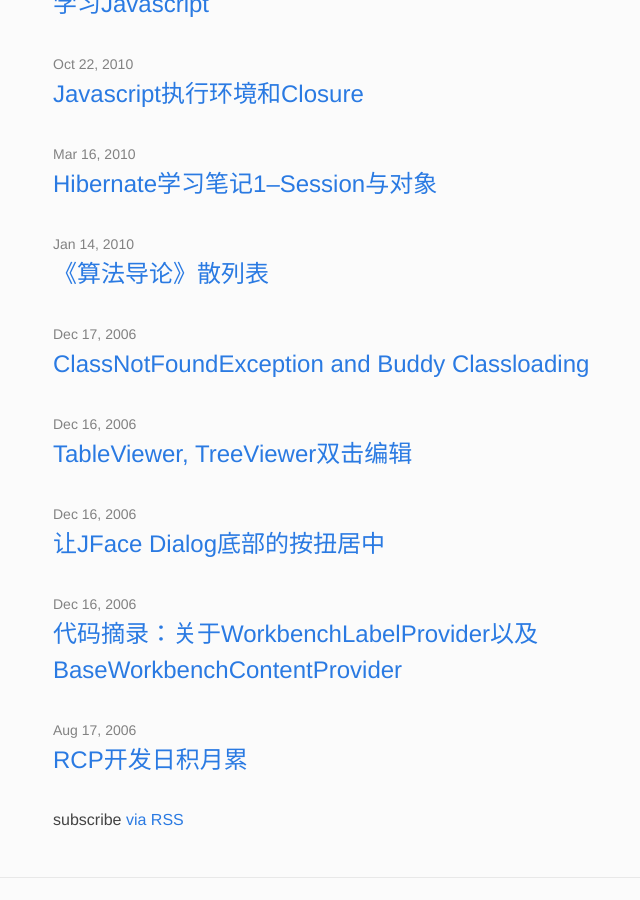
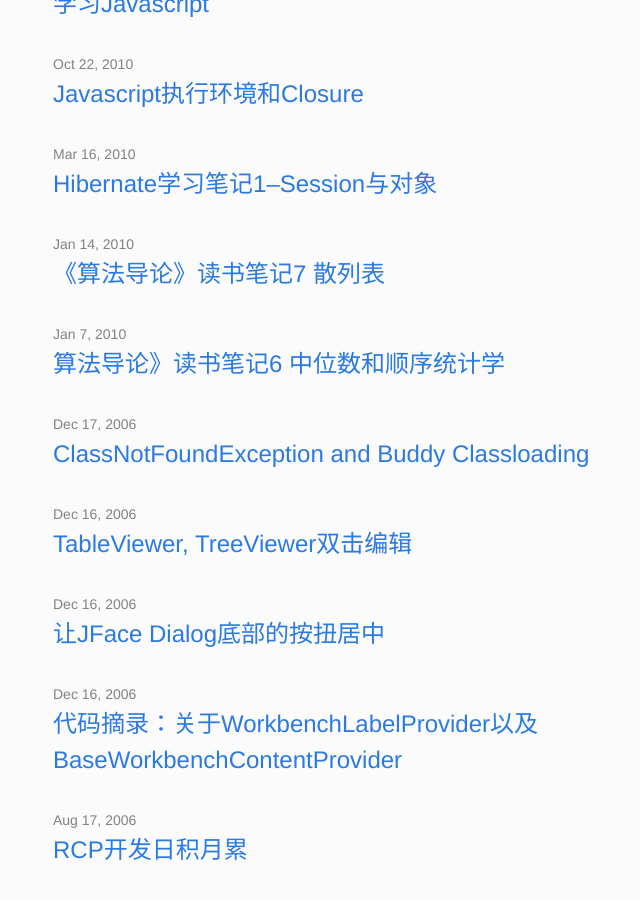
Before and after one commit to bencode/bencode.github.io, a Jekyll site: the page built from index.html, in a window 1280 px wide and 900 px high, scrolled down 1705 px. Shown: the whole window, without its empty margins (217-857 px from the left). Built offline with Jekyll 4.4.1, drawn with Linux system fonts in a browser that asks for light colours; some of the changed lines change nothing that is shown.

Commit message:
Add: add min

````diff
--- /dev/null
+++ b/_posts/reading/algo/2010-01-07-min.md
@@ -0,0 +1,208 @@
+---
+layout: post
+title: 算法导论》读书笔记6 中位数和顺序统计学
+categories: algorithms
+---
+
+
+这一章《中位数和顺序统计学》很短，也是本书第二部分的最后一章
+
+写几段代码吧。
+
+求数组最小值
+
+```java
+int minimum(int[] a) {
+    int min = a[0];
+    for (int i = 1; i < a.length; i++) {
+        if (min > a[i]) {
+            min = a[i];
+        }
+    }
+    return min;
+}
+```
+
+这个不用写测试，就当没写过。 这个方法需要做 n-1 次比较
+
+同时找出最大值，最小值
+
+如果用上面的方法，那么这个问题使用 2(n-1) 次比较肯定能解决。 当然可以更少一些。
+
+```java
+int[] minAndMax(int[] a) {
+    int i = 1;
+    int min = a[0];
+    int max = a[0];
+
+    if ((a.length & 1) == 0) { // 偶数
+        i = 2;
+        max = a[1];
+    }
+
+    if (min > max) {
+        // swap
+        int t = min;
+        min = max;
+        max = t;
+    }
+    // 下面从 i 开始，直到结束，共有偶数个数, 每次处理两个
+    for (; i < a.length; i += 2) {
+        int m = a[i];
+        int n = a[i + 1];
+        if (m > n) {
+            // swap
+            int t = m;
+            m = n;
+            n = t;
+        }
+        // now m <= n
+
+        if (min > m) {
+            min = m;
+        }
+        if (max < n) {
+            max = n;
+        }
+    }
+
+    int[] b = { min, max };
+    return b;
+}
+```
+
+
+现在 每次循环 进行3 次比较， 共进行 3((n - 1) / 2) 次比较, 加上循环前的一次比较，共进行 3(n / 2) 次比较
+
+选择第 i 小的数
+
+我们可以进行一次排序，然后再输出第 i 小的数， 但这样复杂度会和排序一样
+
+可以有更好的方法：
+
+```java
+int randSelect(int[] ary, int left, int right, int index) { // 从[left, right] 中找出第 index 小的数
+    if (left > right || index > right - left) {
+        throw new IllegalArgumentException();
+    }
+
+    if (left == right) {
+        return ary[left]; // 此时 index == 0
+    }
+
+    int mid = partition(ary, left, right);  // 对数组进行一次划分，[left, mid - 1] [mid] [mid + 1, right]
+    int len = mid - left;
+    if (index == len) {  // 刚好
+        return ary[mid];
+    } else if (index < len) {  // 要找的数在左区间
+        return randSelect(ary, left, mid - 1, index);
+    } else {  // 要找的数在右区间， 当然此时要找第 index - len - 1小的数，因为要扣除左区间以及mid
+        return randSelect(ary, mid + 1, right, index - len - 1);
+    }
+}
+```
+
+其中 partition 在快速排序中遇到过
+
+```java
+int partition(int[] a, int low, int high) {
+    int x = a[low];
+    int m = low;
+    for (int i = low + 1; i <= high; i++) {
+        if (a[i] < x) {
+            swap(a, ++m, i);
+        }
+    }
+    swap(a, low, m);
+
+    return m;
+}
+
+void swap(int[] a, int i, int j) {
+    int t = a[i];
+    a[i] = a[j];
+    a[j] = t;
+}
+```
+
+不忙， 写个测试先。
+
+```java
+@Test
+public void testRandSelect() {
+    Random rand = new Random();
+
+    for (int i = 0; i < 100; i++) {
+        int[] a = genRandAry(i + 1);
+        int[] b = Arrays.copyOf(a, a.length); // 因为 randSelect会对数组a进行重排，所以先copy一份
+
+        int k = rand.nextInt(a.length);  // 我们要从a中选出第 k 小的数
+        int m = randSelect(a, 0, a.length - 1, k);
+        Arrays.sort(b); // 再对b进行排序
+        assertEquals(b[k], m);  // 此时 m 就应该和 b[k] 一样
+    }
+}
+```
+
+可以看到，运行是通过的：）
+
+下面我们看分析其复杂度。
+
+ 首先重构 randSelect 将其修改为求比较次数
+
+
+```java
+int randSelect2(int[] ary, int left, int right, int index) {
+    if (left > right || index > right - left) {
+        throw new IllegalArgumentException();
+    }
+
+    if (left == right) {
+        return 0; // modified
+        //return ary[left];
+    }
+
+    int times = right - left; // 下面的partition要作 right - left 次比较, 见快速排序（笔记4)
+    int mid = partition(ary, left, right);
+    int len = mid - left;
+    if (index == len) {
+        return times;
+        //return ary[mid];
+    } else if (index < len) {
+        return times + randSelect(ary, left, mid - 1, index); // modified
+    } else {
+        return times + randSelect(ary, mid + 1, right, index - len - 1); // modified
+    }
+}
+```
+
+然后对上面的方法进行简化
+1.  参数检查不需要
+2. left == right 测试 ---> n == 0
+3. 把left 和 right 等表示成 n 相关, 并去掉 a， index
+3. 在一般情况下，partition 分得很平均, 并且我们假设代码路径都只经过 index < len 这个分支
+
+上面的方法即可简化成求平均比较次数
+
+```java
+int randSelect2(int n) {
+    if (n == 0) {
+        return 0;
+    }
+    int times = n - 1;  // partition比较次数
+    return times + randSelect2(n / 2); // 每次分割后n 减半
+}
+```
+
+写成递归式就是 T(n) = T(n / 2) + (n - 1)
+
+上面这个写成数列就是： (n - 1) + (n - 1) / 2 + (n - 1) / 4 + (n - 1) / 8 + ...
+
+即 (n - 1)( 1 + 1/2 + 1/4 + 1/8 + ..) ---> 差不多的 2(n-1)
+
+所以randSelect算法复杂度是线性的
+
+当然也可以使用算法笔记2中的工具进行绘制, 看其复杂度
+
+
+和2(n-1)相符!
--- a/_posts/reading/algo/2010-01-14-hashtable.md
+++ b/_posts/reading/algo/2010-01-14-hashtable.md
@@ -1,6 +1,6 @@
 ---
 layout: post
-title: 《算法导论》散列表
+title: 《算法导论》读书笔记7 散列表
 categories: algorithms
 ---
 
````
Also changed, not shown: 2 other files.
